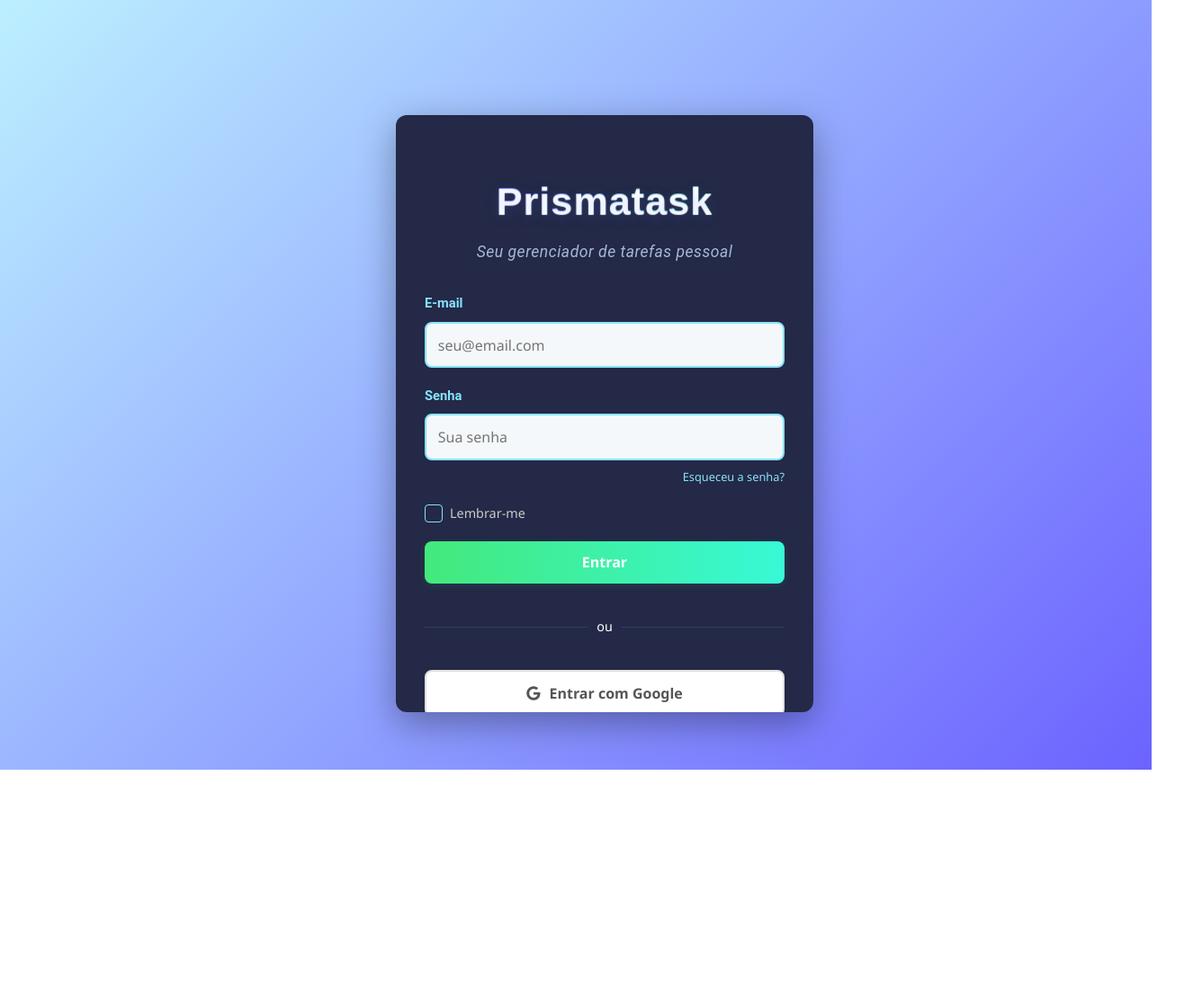
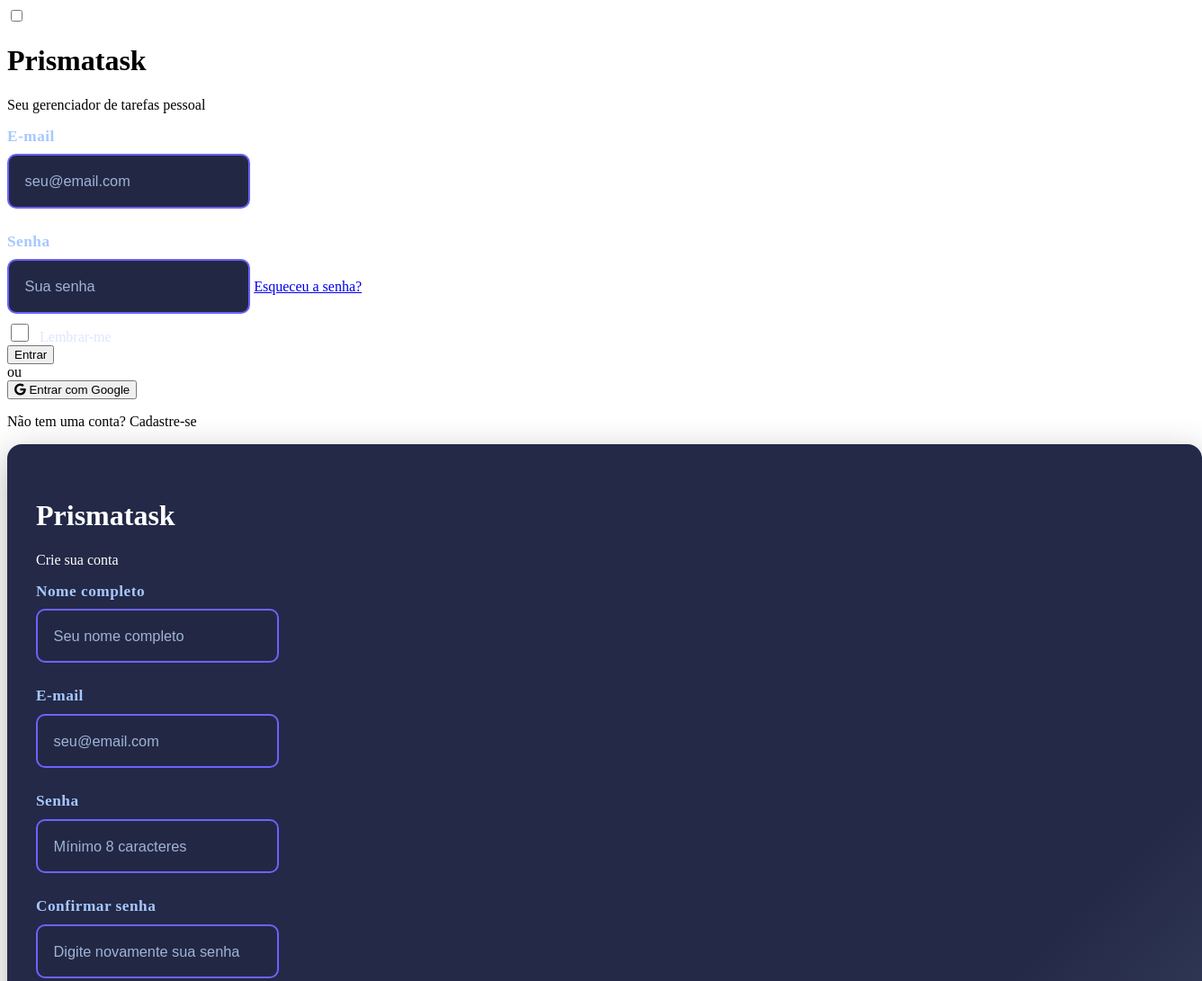
Before and after one commit to lelegaby/prismatask-login, a plain HTML site: page index.html in a window 1280 px wide. Shown: the top 1091 px of the page at 90% size, 1336 px wide, since content can reach past the window. Before the commit the page ends 856 px from the top, so only its background shows below. Drawn offline with Linux system fonts and the light colour scheme; a web font is replaced by a local one.

Commit message:
estilo.css

```diff
--- a/estilo.css
+++ b/estilo.css
@@ -1,310 +1,107 @@
-@font-face {
-    font-family: 'Klaristha';
-    src: url('fonts/Klaristha.ttf') format('truetype');
-    font-weight: normal;
-    font-style: normal;
-}
-
-body {
-    font-family: 'Klaristha', 'Segoe UI', Tahoma, Geneva, Verdana, sans-serif;
-    background: linear-gradient(135deg, #bcefff 0%, #6c63ff 100%);
-    min-height: 100vh;
-    display: flex;
-    justify-content: center;
-    align-items: center;
-    padding: 20px;
-    line-height: 1.6;
-}
-
-.forms-container {
-    position: relative;
-    width: 100%;
-    max-width: 400px;
-    height: 600px;
-}
-
-.toggle-checkbox {
-    position: absolute;
-    opacity: 0;
-    pointer-events: none;
-}
-
-.login-container, .signup-container {
-    position: absolute;
-    width: 100%;
-    height: 100%;
-    transition: all 0.5s ease;
-}
-
-.signup-container {
-    transform: translateY(20px);
-    opacity: 0;
-    pointer-events: none;
-}
-
-.toggle-checkbox:checked ~ .login-container {
-    transform: translateY(-20px);
-    opacity: 0;
-    pointer-events: none;
-}
-
-.toggle-checkbox:checked ~ .signup-container {
-    transform: translateY(0);
-    opacity: 1;
-    pointer-events: all;
-}
-
-/* --- AJUSTE: FORMULÁRIO MAIS ESCURO E VISÍVEL --- */
-.login-card, .signup-card {
-    background: #232946; /* azul escuro elegante */
-    color: #fff;         /* texto branco para contraste */
-    border-radius: 12px;
-    box-shadow: 0 12px 40px rgba(0, 0, 0, 0.35);
-    padding: 2rem;
+/* Fundo geral da área do formulário */
+.signup-card {
+    background: linear-gradient(135deg, #232946 80%, #38405f 100%);
+    color: #fff;
+    border-radius: 16px;
+    box-shadow: 0 12px 40px rgba(0,0,0,0.30);
+    padding: 2.5rem 2rem 2.2rem 2rem;
     width: 100%;
     height: 100%;
     overflow-y: auto;
-    animation: fadeIn 0.5s ease-out;
+    animation: fadeIn 0.5s;
 }
 
-.logo {
-    text-align: center;
-    margin-bottom: 2rem;
+/* Labels mais claras, maiores e espaçadas */
+.input-group label {
+    color: #a7c7ff;
+    font-size: 1.08rem;
+    font-weight: 600;
+    letter-spacing: 0.5px;
+    margin-bottom: 0.6rem;
+    margin-top: 1.2rem;
+    display: block;
 }
-.logo h1 {
-    font-family: 'Poppins', 'Klaristha', sans-serif;
-    font-size: 2.7rem;
-    font-weight: 700;
-    background: linear-gradient(90deg, #6c63ff 20%, #43e97b 100%);
-    -webkit-background-clip: text;
-    -webkit-text-fill-color: transparent;
-    background-clip: text;
-    text-shadow: 0 4px 16px rgba(76, 110, 245, 0.18), 0 1px 1px #fff;
-    letter-spacing: 1px;
-    margin-bottom: 0.5rem;
-    transition: transform 0.2s;
-}
-.logo h1:hover, .logo h1:focus {
-    transform: scale(1.05) rotate(-1deg);
+.input-group:first-child label {
+    margin-top: 0;
 }
 
-.logo p {
-    font-family: 'Roboto', Arial, sans-serif;
-    color: #a5b8d8;
-    font-size: 1.1rem;
-    font-style: italic;
-    margin: 0;
-    letter-spacing: 0.5px;
-    text-shadow: 0 1px 2px #232946;
+/* Campos de input maiores, com fonte e fundo escuro */
+.input-group input {
+    font-size: 1.12rem;
+    padding: 1.1rem;
+    background: #222844;
+    color: #fff;
+    border: 2px solid #6c63ff;
+    border-radius: 10px;
+    margin-bottom: 0.5rem;
+    transition: border-color 0.3s, box-shadow 0.3s;
+}
+.input-group input:focus {
+    border-color: #43e97b;
+    box-shadow: 0 0 8px #43e97b44;
+    outline: none;
+}
+.input-group input::placeholder {
+    color: #a0b3d6;
+    opacity: 1;
+    font-size: 1.02rem;
 }
 
-.login-form, .signup-form {
-    display: flex;
-    flex-direction: column;
-    gap: 1.2rem;
+/* Checkbox maior e texto mais visível */
+.checkbox-container {
+    font-size: 1rem;
+    margin-top: 1.3rem;
+    color: #e0e5fc;
+    gap: 10px;
+}
+.checkbox-container input[type="checkbox"] {
+    width: 20px;
+    height: 20px;
+    accent-color: #43e97b;
+    margin-right: 8px;
 }
 
-.input-group {
-    display: flex;
-    flex-direction: column;
+/* Link dos termos em azul claro */
+.checkbox-container a {
+    color: #5cd1f9;
+    text-decoration: underline;
+    font-weight: bold;
 }
-
-.input-group label {
-    font-weight: bold;
-    margin-bottom: 0.5rem;
-    color: #87e3ff;
-    font-size: 0.92rem;
-    font-family: 'Roboto', Arial, sans-serif;
-}
-
-/* --- AJUSTE: INPUTS MAIS VISÍVEIS NO FUNDO ESCURO --- */
-.input-group input {
-    padding: 0.8rem;
-    border: 2px solid #87e3ff;
-    border-radius: 8px;
-    font-size: 1rem;
-    background: #f4f8fb;
-    color: #232946;
-    transition: border-color 0.3s, box-shadow 0.3s;
-    font-family: inherit;
-}
-
-.input-group input:focus {
-    outline: none;
-    border-color: #43e97b;
-    box-shadow: 0 0 0 3px rgba(67, 233, 123, 0.15);
-}
-
-/* --- AJUSTE: ESQUECEU A SENHA MAIS VISÍVEL --- */
-.forgot-password {
-    color: #87e3ff;
-    text-decoration: none;
-    font-size: 0.8rem;
-    margin-top: 0.5rem;
-    text-align: right;
-}
-.forgot-password:hover {
-    text-decoration: underline;
+.checkbox-container a:hover {
     color: #43e97b;
 }
 
-.options-group {
-    display: flex;
-    justify-content: space-between;
-    align-items: center;
+/* Botão Criar Conta mais destacado */
+.signup-button {
+    font-size: 1.13rem;
+    padding: 1rem 0;
+    margin-top: 2rem;
+    border-radius: 14px;
+    background: linear-gradient(90deg, #43e97b 0%, #38f9d7 100%);
+    color: #fff;
+    font-weight: 700;
+    letter-spacing: 1px;
+    border: none;
+    box-shadow: 0 4px 18px #43e97b33;
+    transition: background 0.3s, transform 0.2s;
+    cursor: pointer;
+}
+.signup-button:hover {
+    background: linear-gradient(90deg, #38f9d7 0%, #43e97b 100%);
+    transform: translateY(-2px) scale(1.04);
 }
 
-.checkbox-container {
-    display: flex;
-    align-items: center;
-    cursor: pointer;
-    font-size: 0.9rem;
-    color: #ccc;
-}
-
-.checkbox-container input {
-    position: absolute;
-    opacity: 0;
-    cursor: pointer;
-}
-
-.checkmark {
-    height: 18px;
-    width: 18px;
-    background-color: #232946;
-    border-radius: 4px;
-    margin-right: 8px;
-    position: relative;
-    transition: background-color 0.3s;
-    border: 1.5px solid #87e3ff;
-}
-
-.checkbox-container input:checked ~ .checkmark {
-    background-color: #43e97b;
-    border-color: #43e97b;
-}
-
-.checkmark:after {
-    content: "";
-    position: absolute;
-    display: none;
-    left: 6px;
-    top: 2px;
-    width: 4px;
-    height: 8px;
-    border: solid #fff;
-    border-width: 0 2px 2px 0;
-    transform: rotate(45deg);
-}
-
-.checkbox-container input:checked ~ .checkmark:after {
-    display: block;
-}
-
-.login-button, .signup-button {
-    background: linear-gradient(90deg, #43e97b 0%, #38f9d7 100%);
-    color: white;
-    border: none;
-    padding: 0.8rem;
-    border-radius: 8px;
-    font-size: 1rem;
-    font-weight: bold;
-    cursor: pointer;
-    transition: background 0.3s, transform 0.2s;
-    font-family: inherit;
-    box-shadow: 0 2px 8px rgba(67, 233, 123, 0.1);
-}
-.login-button:hover, .signup-button:hover {
-    background: linear-gradient(90deg, #6c63ff 0%, #43e97b 100%);
-    transform: translateY(-2px) scale(1.03);
-}
-
-/* --- AJUSTE: CAIXA "OU" MAIS ESCURA E VISÍVEL --- */
-.separator {
-    text-align: center;
-    position: relative;
-    margin: 1rem 0;
-}
-.separator:before {
-    content: "";
-    position: absolute;
-    top: 50%;
-    left: 0;
-    right: 0;
-    height: 1px;
-    background-color: #38405f;
-}
-.separator span {
-    background-color: #232946;
-    padding: 0 10px;
-    position: relative;
-    color: #fff;
-    font-size: 0.9rem;
-}
-
-.google-login {
-    display: flex;
-    align-items: center;
-    justify-content: center;
-    gap: 10px;
-    background-color: #fff;
-    color: #555;
-    border: 2px solid #e0e0e0;
-    padding: 0.8rem;
-    border-radius: 8px;
-    font-size: 1rem;
-    cursor: pointer;
-    transition: all 0.3s;
-    font-family: inherit;
-    font-weight: bold;
-}
-.google-login:hover {
-    background-color: #f8f9fa;
-    border-color: #43e97b;
-    color: #43e97b;
-}
-
-.signup-link, .login-link {
-    text-align: center;
-    margin-top: 1rem;
-    font-size: 0.9rem;
-    color: #ddd;
-}
-
-.switch-label {
-    color: #5cd1f9;
-    text-decoration: none;
-    font-weight: bold;
-    cursor: pointer;
-}
-
-.switch-label:hover {
-    text-decoration: underline;
-}
-
+/* Ajuste responsivo para telas pequenas */
 @media (max-width: 480px) {
-    .login-card, .signup-card {
-        padding: 1.5rem;
+    .signup-card {
+        padding: 1.2rem 0.7rem;
     }
-    .logo h1 {
-        font-size: 2rem;
+    .input-group input {
+        font-size: 1rem;
+        padding: 0.8rem;
     }
-    body {
-        padding: 10px;
-    }
-    .forms-container {
-        height: auto;
-        min-height: 100vh;
+    .signup-button {
+        font-size: 1rem;
+        padding: 0.8rem 0;
     }
 }
-
-@keyframes fadeIn {
-    from {
-        opacity: 0;
-        transform: translateY(-20px);
-    }
-    to {
-        opacity: 1;
-        transform: translateY(0);
-    }
-}
```
